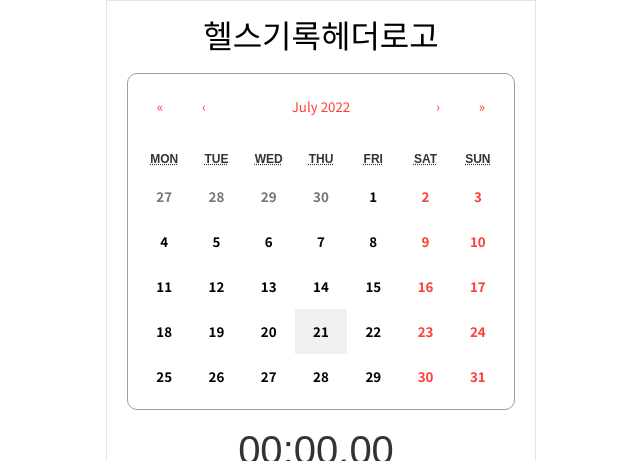
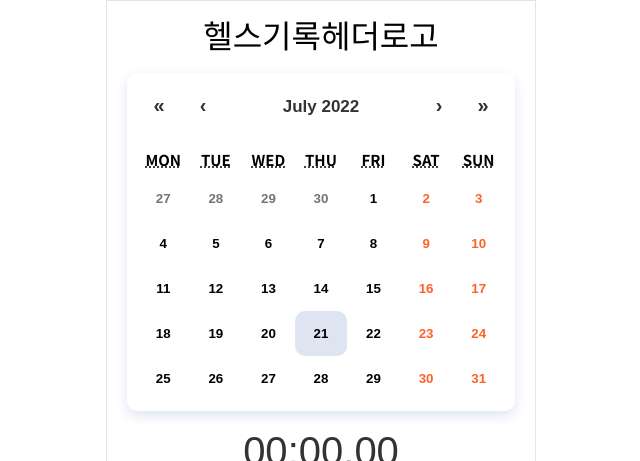
Before and after one commit to HealthCare-Web-App/frontEnd2, a React (Create React App) app: page / in a window 1280 px wide. Shown: the top 461 px of the page, without its empty margins (319-959 px from the left). Built offline with nearby package versions, Linux system fonts and the light colour scheme; no server answers.

Commit message:
수정내용?

```diff
--- a/src/index.css
+++ b/src/index.css
@@ -15,12 +15,30 @@ font-family: 'Noto Sans KR', sans-serif; */
 .react-calendar {
     width: 100%;
     background-color: #fff;
-    color: #333;
+    box-shadow: 0px 5px 13px 0px #dee4f1;
     border-radius: 10px;
     padding:10px;
+    border:none;
+}
+.react-calendar__tile{
+    font-family: "Poppins", sans-serif;
+}
+.react-calendar__month-view__weekdays__weekday{
+    font-size: 15px;
+    font-weight: 600;
+    font-family: 'Noto Sans KR', sans-serif;
+}
+.react-calendar__month-view__days__day--weekend{
+    color:#FE6229 !important;
 }
 .react-calendar__navigation button {
-    color: #ff3e38;
+    color:#333;
+    font-size: 20px;
+    font-family: "Poppins", sans-serif;
+    font-weight: 600;
+}
+.react-calendar__navigation button > span{
+    font-size: 17px;
 }
 .react-calendar__navigation button:enabled:hover,
 .react-calendar__navigation button:enabled:focus {
@@ -44,17 +62,18 @@ font-family: 'Noto Sans KR', sans-serif; */
     font-weight: 700;
 }
 .react-calendar__tile--now {
-    background: #f0f0f0;
+    background: #dee4f1;
     font-weight: 700;
+    border-radius:10px;
 }
 .react-calendar__tile--now:enabled:hover,
 .react-calendar__tile--now:enabled:focus {
     font-weight: 700;
 }
 .react-calendar__tile--active {
-    background: #ff3e38;
+    background: #FE6229;
     font-weight: 700;
-    color: #fff;
+    color: #fff !important;
     border-radius: 10px;
 }
 .react-calendar__tile--active:enabled:hover,
@@ -75,10 +94,6 @@ font-family: 'Noto Sans KR', sans-serif; */
     display: flex;
     align-items: center;
     flex-direction: column;
-}
-
-.timer{
-    margin-right: 10px;
 }
 
 .digits{
```
